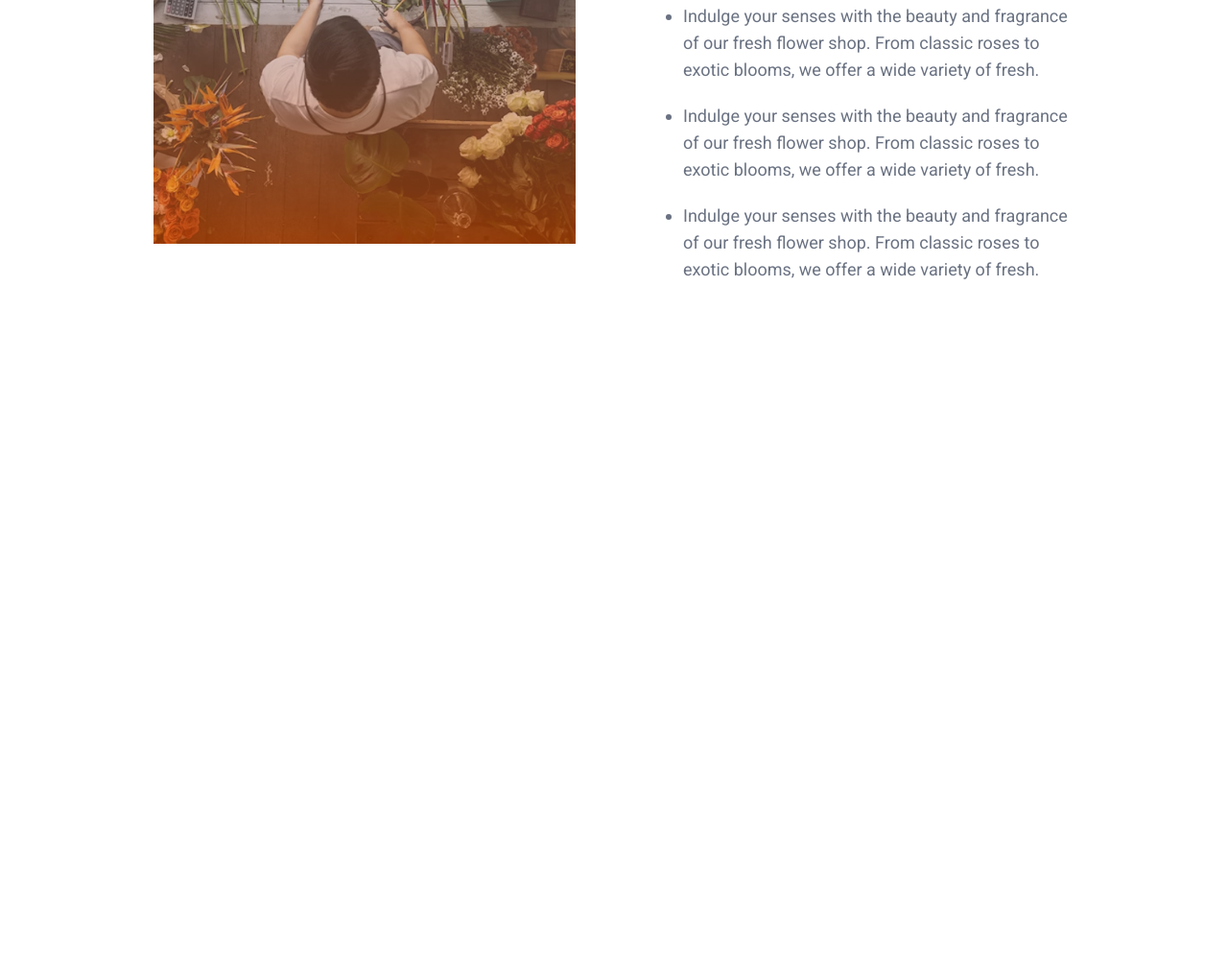
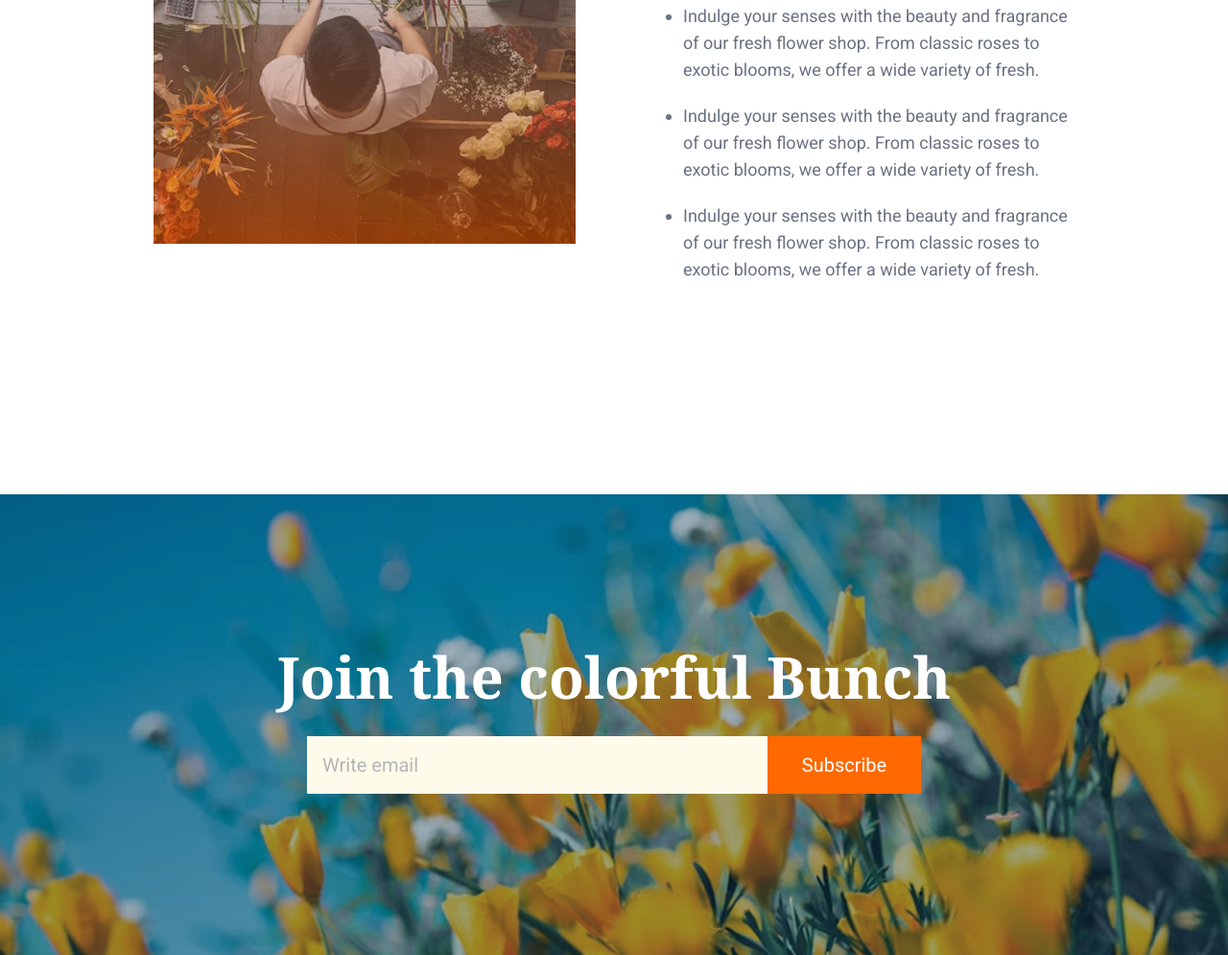
Before and after one commit to Taukir30/ta_ph_a2, a plain HTML site: page index.html in a window 1280 px wide. Shown: the part 2169-3164 px from the top of the page at 96% size. Before the commit the page ends 2684 px from the top, so only its background shows below. Drawn offline with nearby package versions, Linux system fonts and the light colour scheme.

Commit message:
join section added

```diff
--- a/index.html
+++ b/index.html
@@ -133,5 +133,19 @@
       </section>
      <!-- /plant lover section ends here -->
 
+     <!-- join section start here -->
+      <section class="join flex">
+        <div class="wrapper flex flex-col justify-center items-center">
+            <h2 class="noto-serif-normal md:text-6xl text-3xl text-white my-3">Join the colorful Bunch</h2>
+            <div class="action w-2/3">
+                <form class="w-full flex my-5" action="#">
+                    <input class="w-3/4 bg-amber-50 p-4 text-gray-500 md:text-xl text-sm" type="email" name="email" id="email" placeholder="Write email">
+                    <input class="w-1/4 bg-orange-500 md:p-4 p-2 text-white md:text-xl text-sm hover:cursor-pointer" type="button" value="Subscribe">
+                </form>
+            </div>
+        </div>
+      </section>
+     <!-- /join section ends here -->
+
 </body>
 </html>
--- a/style.css
+++ b/style.css
@@ -58,6 +58,13 @@
     filter: drop-shadow(5px 3px 3px rgba(0, 0, 0, 0.5));
 }
 
+.join{
+    background-image: url('assets/news-letter-bg.png');
+    background-repeat: no-repeat;
+    background-size: cover;
+    min-height: 60vh;
+}
+
 
 
 /* responsive media query */
```
